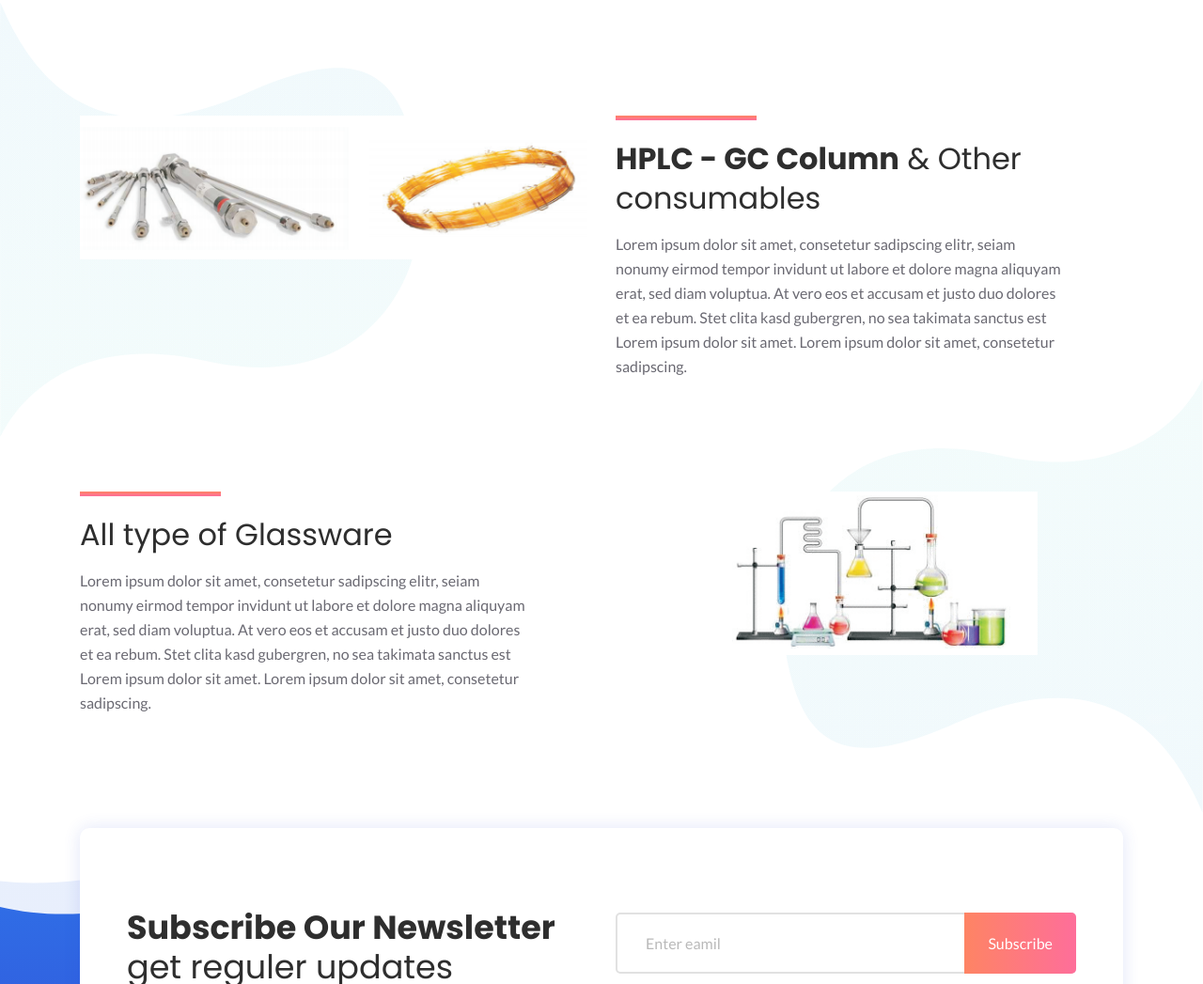
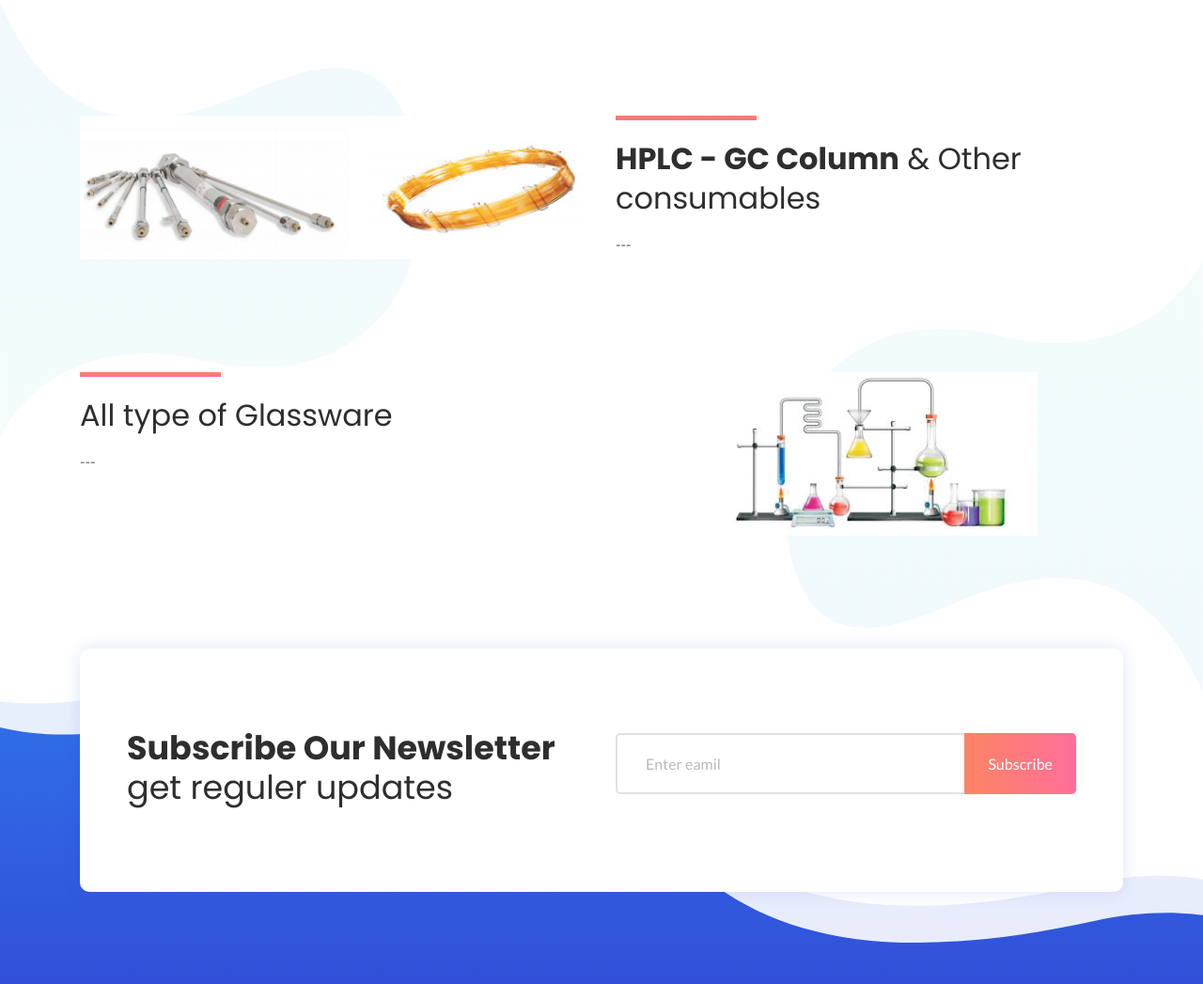
Before and after one commit to smartdiluents/web, a plain HTML site: page index.html in a window 1280 px wide. Shown: the part 2040-3087 px from the top of the page at 94% size. Drawn offline with Linux system fonts and the light colour scheme; files whose address does not match are found by name.

Commit message:
Update index.html
updates

```diff
--- a/index.html
+++ b/index.html
@@ -315,7 +315,7 @@
                             <div class="line"></div>
                             <h3 class="title">HPLC - GC Column<span> & Other consumables</span></h3>
                         </div> <!-- section title -->
-                        <p class="text" style="dispaly:none;" >Lorem ipsum dolor sit amet, consetetur sadipscing elitr, seiam nonumy eirmod tempor invidunt ut labore et dolore magna aliquyam erat, sed diam voluptua. At vero eos et accusam et justo duo dolores et ea rebum. Stet clita kasd gubergren, no sea takimata sanctus est Lorem ipsum dolor sit amet. Lorem ipsum dolor sit amet, consetetur sadipscing.</p>
+                        <p class="text" style="dispaly:none;" >---</p>
 
                     </div> <!-- about content -->
                 </div>
@@ -340,7 +340,7 @@
                             <div class="line"></div>
                             <h3 class="title"><span>All type of Glassware</span> </h3>
                         </div> <!-- section title -->
-                        <p class="text" style="dispaly:none;" >Lorem ipsum dolor sit amet, consetetur sadipscing elitr, seiam nonumy eirmod tempor invidunt ut labore et dolore magna aliquyam erat, sed diam voluptua. At vero eos et accusam et justo duo dolores et ea rebum. Stet clita kasd gubergren, no sea takimata sanctus est Lorem ipsum dolor sit amet. Lorem ipsum dolor sit amet, consetetur sadipscing.</p>
+                        <p class="text" style="dispaly:none;" >---</p>
 
                     </div> <!-- about content -->
                 </div>
```
